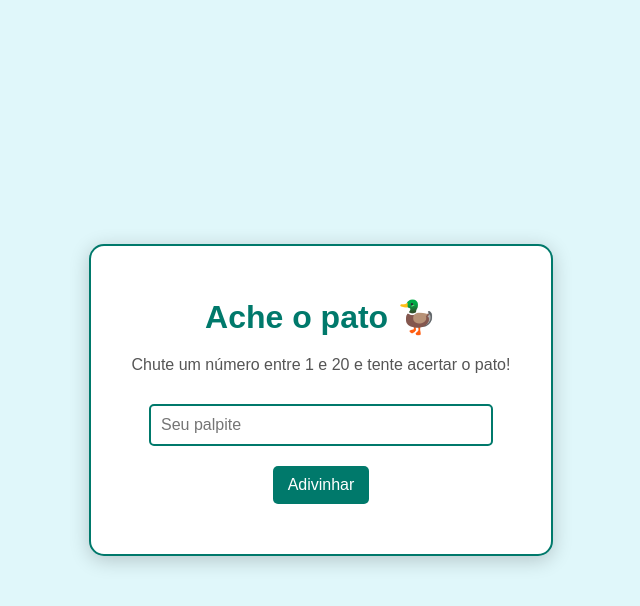
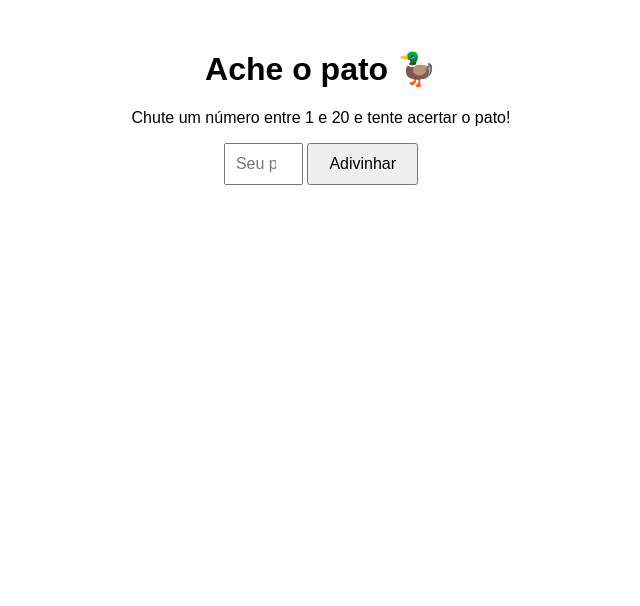
Before and after one commit to Lucas-Tigre/JavaPato, a plain HTML site: page index.html in a window 1280 px wide. Shown: the whole page, without its empty margins (319-959 px from the left). Drawn offline with Linux system fonts and the light colour scheme.

Commit message:
Update stile.css

```diff
--- a/stile.css
+++ b/stile.css
@@ -1,78 +1,15 @@
 body {
-    background-color: #e0f7fa; /* Cor de fundo suave */
-    font-family: 'Arial', sans-serif; /* Fonte */
-    display: flex;
-    justify-content: center;
-    align-items: center;
-    height: 100vh; /* Altura total da tela */
-    margin: 0;
+    font-family: Arial, sans-serif;
+    text-align: center;
+    margin-top: 50px;
 }
 
-.advinha {
-    border: 2px solid #00796b; /* Borda da caixa */
-    padding: 30px; /* Espaçamento interno */
-    margin: 20px; /* Espaçamento externo */
-    border-radius: 15px; /* Bordas arredondadas */
-    background-color: #ffffff; /* Cor de fundo da caixa */
-    box-shadow: 0 4px 20px rgba(0, 0, 0, 0.2); /* Sombra da caixa */
-    text-align: center; /* Centraliza o texto */
-    width: 90%; /* Largura responsiva */
-    max-width: 400px; /* Largura máxima da caixa */
-}
-
-h1 {
-    color: #00796b; /* Cor do título */
-    margin-bottom: 20px; /* Espaçamento abaixo do título */
-}
-
-p {
-    color: #555; /* Cor do texto */
-    margin-bottom: 20px; /* Espaçamento abaixo do parágrafo */
-}
-
-input[type="number"] {
+input {
     padding: 10px;
-    border: 2px solid #00796b; /* Borda do campo de entrada */
-    border-radius: 5px;
-    margin: 10px 0;
-    width: 80%; /* Largura do campo de entrada */
-    font-size: 16px; /* Tamanho da fonte */
+    font-size: 16px;
 }
 
 button {
-    padding: 10px 15px;
-    border: none;
-    border-radius: 5px;
-    background-color: #00796b; /* Cor verde */
-    color: white;
-    cursor: pointer;
-    transition: background-color 0.3s, transform 0.2s; /* Transições */
-    font-size: 16px; /* Tamanho da fonte */
-    margin-top: 10px; /* Espaçamento acima do botão */
+    padding: 10px 20px;
+    font-size: 16px;
 }
-
-button:hover {
-    background-color: #004d40; /* Verde escuro ao passar o mouse */
-    transform: scale(1.05); /* Aumenta o botão ao passar o mouse */
-}
-
-#resultado {
-    margin-top: 20px; /* Espaçamento acima do resultado */
-    font-size: 18px; /* Tamanho da fonte do resultado */
-    color: #d32f2f; /* Cor do texto do resultado */
-}
-
-#emojiPato {
-    font-size: 50px; /* Tamanho do emoji */
-    display: none; /* Esconde o emoji inicialmente */
-    margin-top: 20px; /* Espaçamento acima do emoji */
-}
-
-#reiniciarBtn {
-    margin-top: 20px; /* Espaçamento acima do botão de reiniciar */
-    background-color: #f44336; /* Cor vermelha */
-}
-
-#reiniciarBtn:hover {
-    background-color: #c62828; /* Vermelho escuro ao passar o mouse */
-}
```
